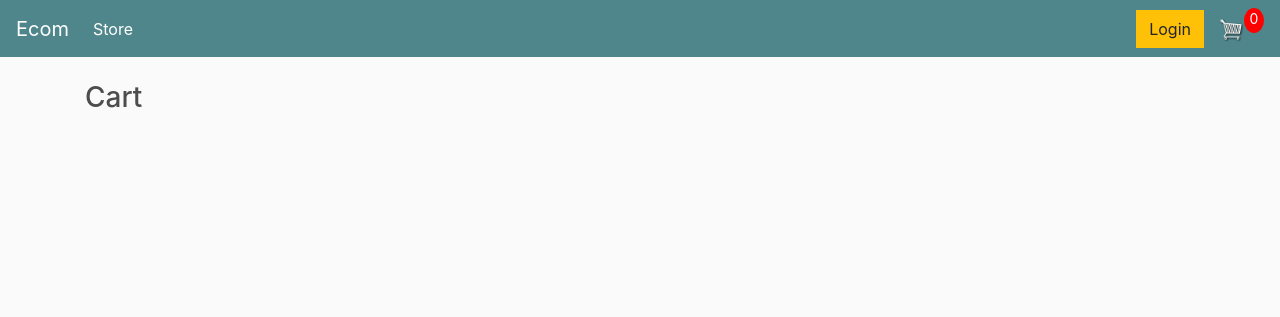
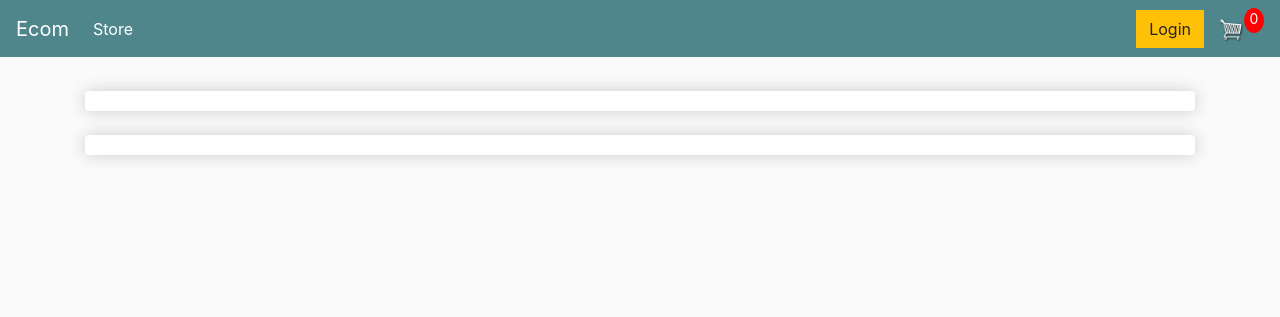
Before and after one commit to AbdullahNoori/django-ecommerce-store, a Django app: template store/templates/store/cart.html in a window 1280 px wide. Shown: the top 317 px of the page. Run offline with Django 3.2, Linux system fonts and the light colour scheme; the template is opened without the code that fills it, so the values that code supplies are empty; some libraries are stand-ins or nearby versions.

Commit message:
added rwo/columns- cart.html

```diff
--- a/store/templates/store/cart.html
+++ b/store/templates/store/cart.html
@@ -1,6 +1,23 @@
 {% extends 'store/main.html' %}
 {% load static %}
 {% block content %}
-<h3>Cart</h3>
+<!-- <h3>Cart</h3> -->
+
+<div class="row">
+    <div class="col-lg-12">
+        <div class="box-element">
+
+        </div>
+
+        <br>
+        <div class="box-element">
+
+        </div>
+    </div>
+</div>
+
+
+
+
 
 {% endblock content %}
```
Also changed, not shown: static/images/arrow-down.png (added), static/images/arrow-up.png (added).
